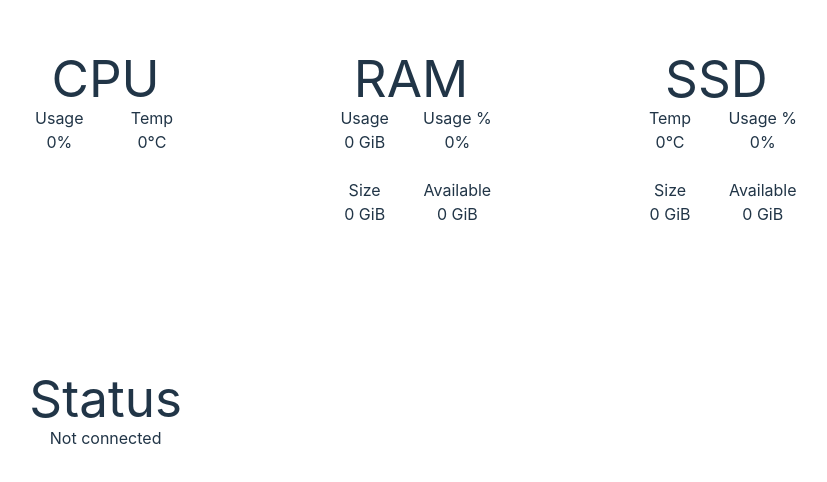
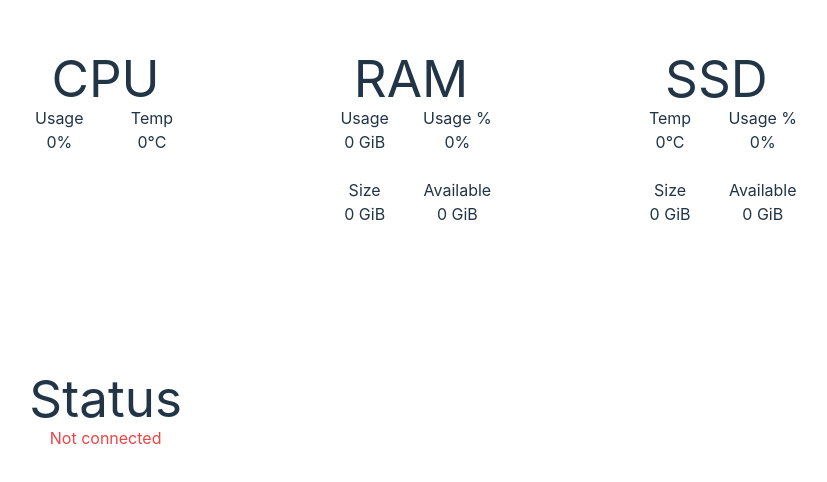
Before and after one commit to sakul987/gObserver, a Vue app in the folder gObserver-ui/: page / in a window 1280 px wide. Shown: the part 150-632 px from the top of the page, without its empty margins (229-1056 px from the left). Built offline with nearby package versions, Linux system fonts and the light colour scheme; no server answers.

Commit message:
add color for connection state

```diff
--- a/gObserver-ui/src/components/Dashboard.vue
+++ b/gObserver-ui/src/components/Dashboard.vue
@@ -2,7 +2,7 @@
 import { ref, onMounted, computed, onBeforeUnmount } from 'vue'
 
 
-const ws = ref<WebSocket>(null)
+const ws = ref<WebSocket>()
 const wsConnected = ref<boolean>(false)
 
 const cpu_usage = ref(0);
@@ -27,7 +27,7 @@ const connectionState = computed(():string =>{
     return wsConnected.value ? "Connected" : "Not connected"
 });
 const connectionStateColor = computed(():string =>{
-    return wsConnected.value ? "green" : "red"
+    return wsConnected.value ? "text-green-500" : "text-red-500"
 });
 
 // funcs
@@ -121,7 +121,7 @@ const handleMessage = (eventData) =>{
         </div>
         <div>
             <h1>Status</h1>
-            <div>{{connectionState}}</div>
+            <div :class="connectionStateColor">{{connectionState}}</div>
         </div>
     </div>
 </template>
```
